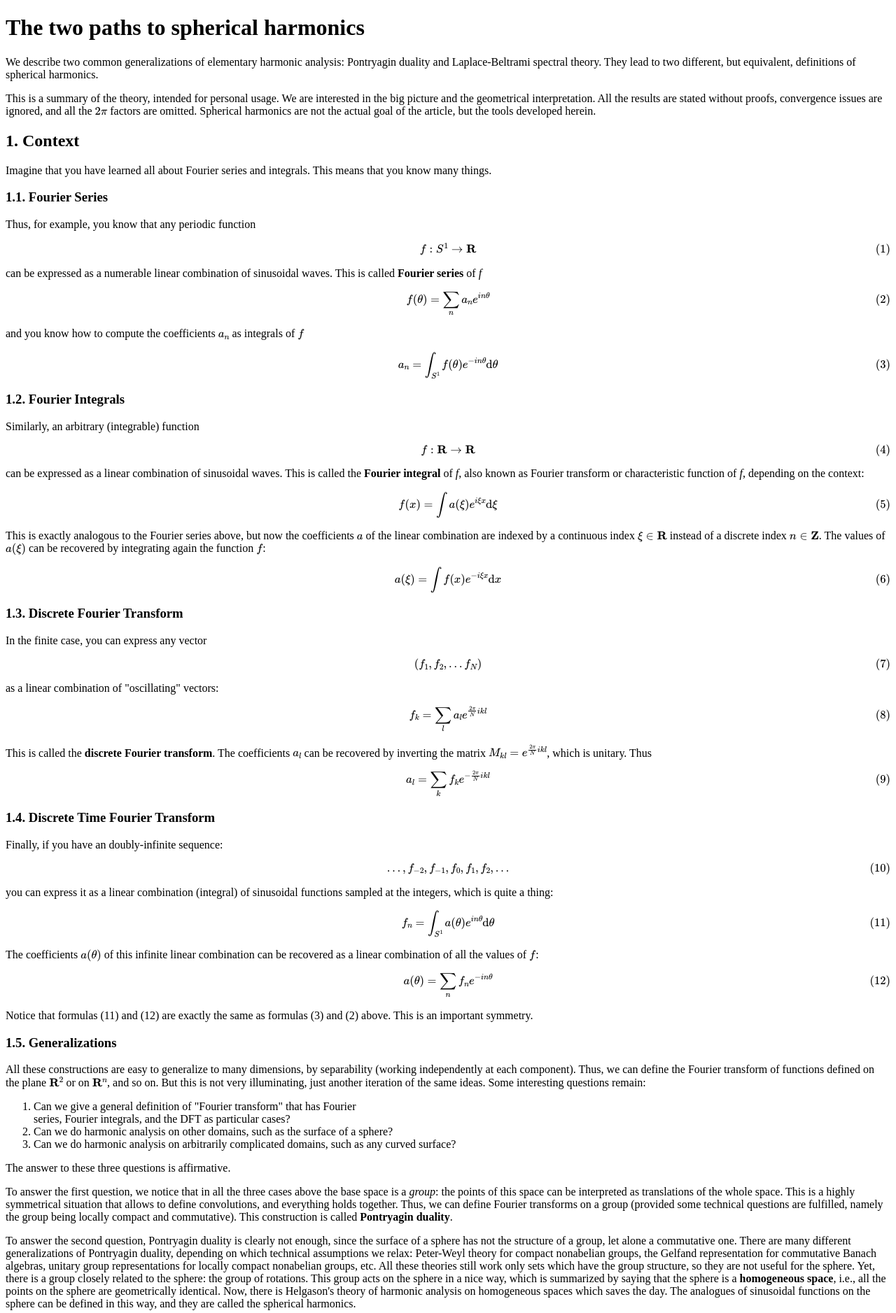
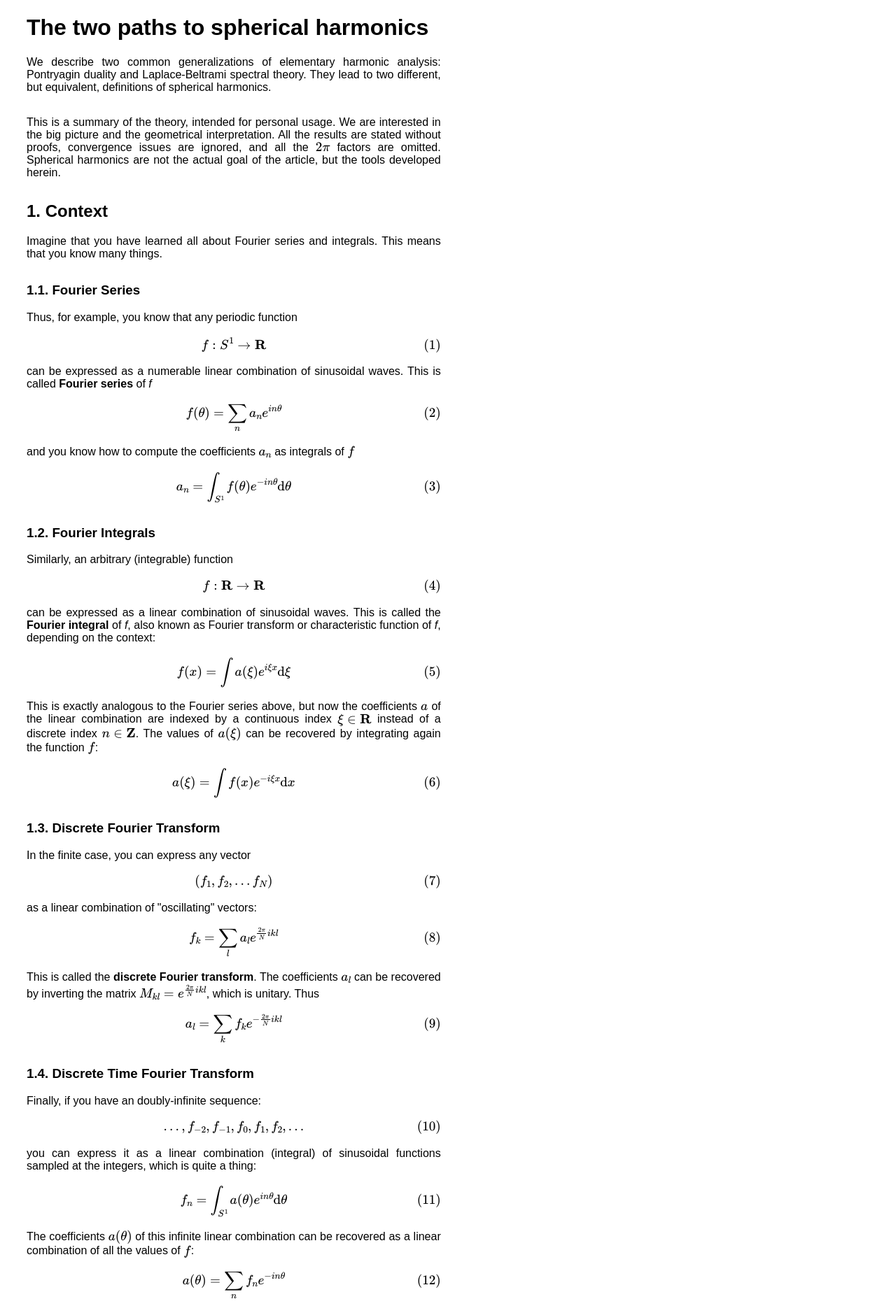
Before and after one commit to gabarro/gabarro.github.io, a Jekyll site: the page built from wiki/twopaths.html, in a window 1280 px wide. Shown: the top 1877 px of the page at 70% size. Built offline with Jekyll 4.4.1, drawn with Linux system fonts in a browser that asks for light colours; formulas are drawn with MathJax 3.

Commit message:
Link css using absolute paths

```diff
--- a/_layouts/netc.html
+++ b/_layouts/netc.html
@@ -3,8 +3,8 @@
 	<head>
 		<meta http-equiv="Content-Type" content="text/html; charset=UTF-8" />
 		<title>{{ page.title }}</title>
-		<link href="css/pygc.css" type="text/css" rel="stylesheet" />
-		<link href="css/estil.css" type="text/css" rel="stylesheet" />
+		<link href="/css/pygc.css" type="text/css" rel="stylesheet" />
+		<link href="/css/estil.css" type="text/css" rel="stylesheet" />
 		<script type="text/x-mathjax-config">
 	MathJax.Hub.Config({TeX: {equationNumbers: {autoNumber: "AMS"}}});
 		</script>
```
Also changed, not shown: 1 other file.
